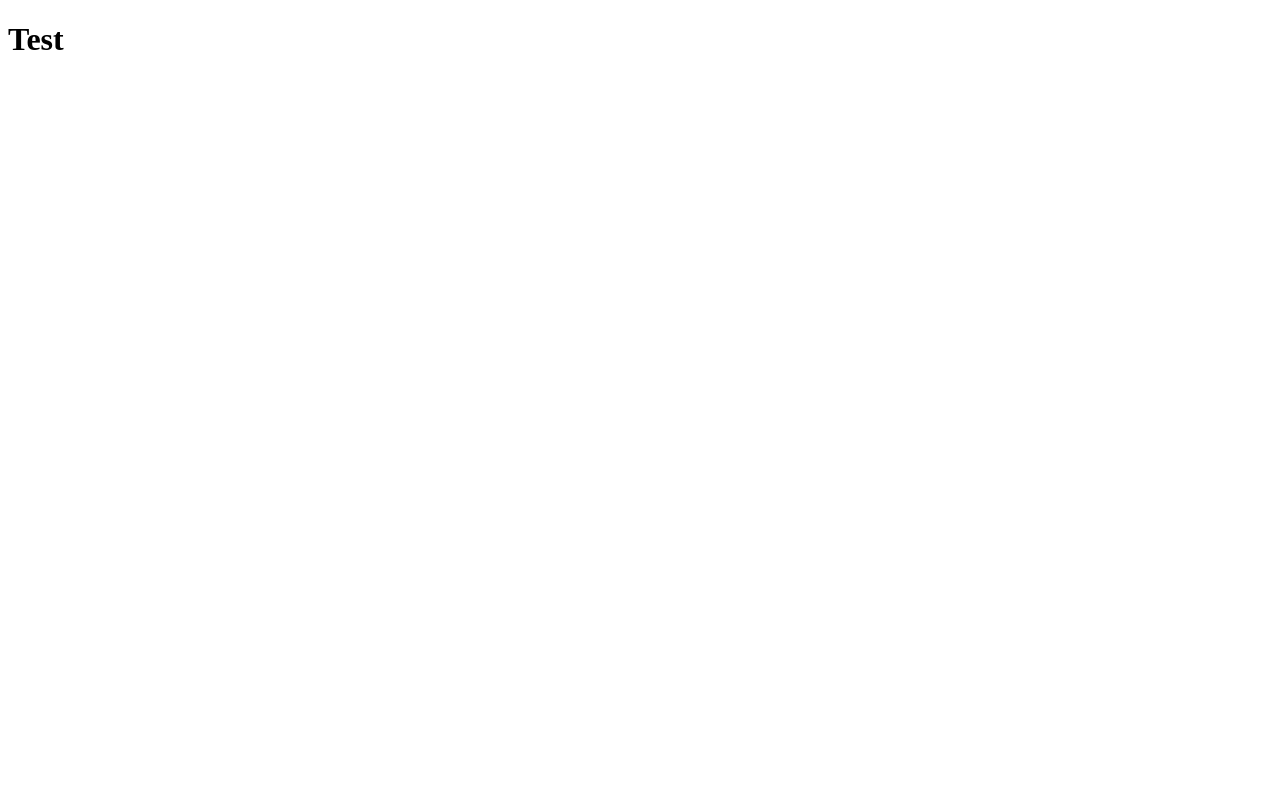
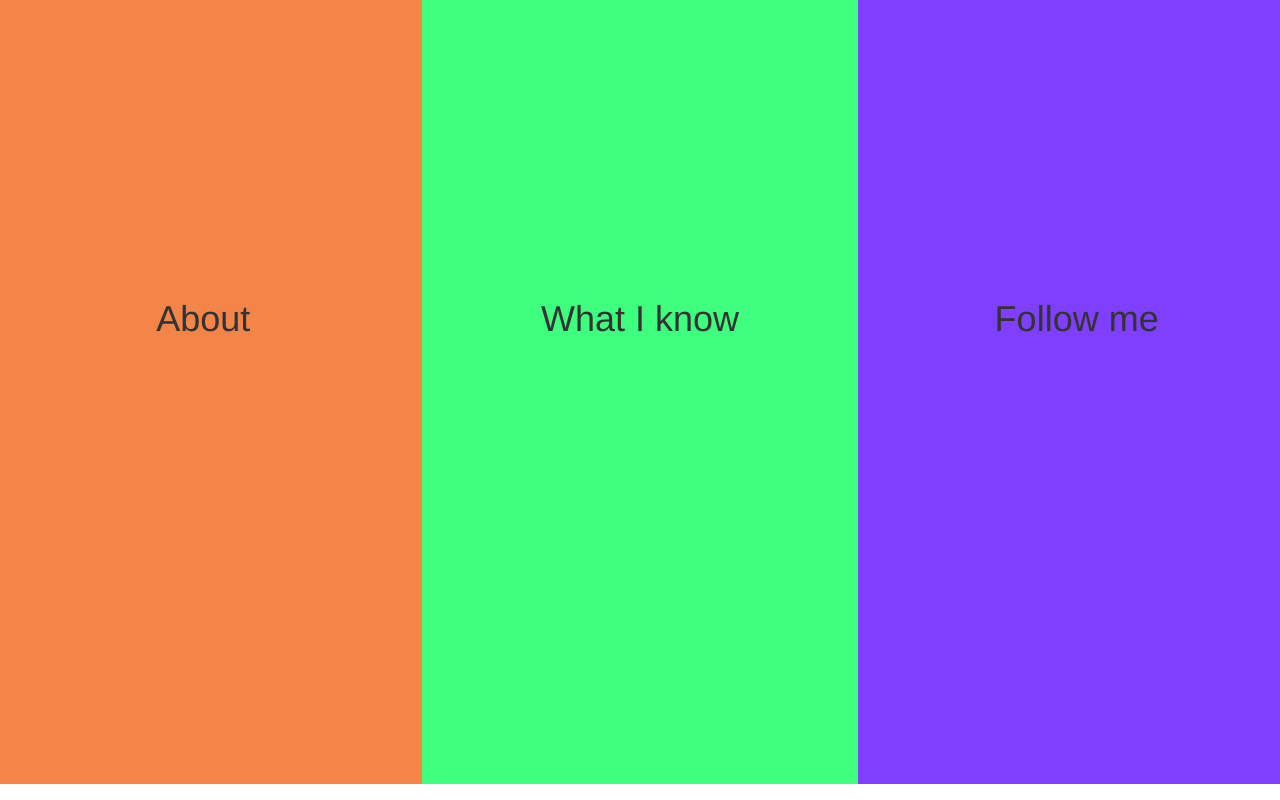
Before and after one commit to alekzanderx1/alekzanderx1.github.io, a plain HTML site: page syed.html in a window 1280 px wide. Drawn offline with nearby package versions, Linux system fonts and the light colour scheme.

Commit message:
Second page up

```diff
--- /dev/null
+++ b/syed.css
@@ -0,0 +1,49 @@
+.redpart
+{
+	height:98vh;
+	background-color:#FF6C1D;
+}
+.greenpart
+{
+	height:98vh;
+	background-color:#3EFF7E;
+}
+.bluepart
+{
+	height:98vh;
+	background-color:#7F3FFE;
+}
+
+.redpart:hover {
+	background: #F38549;
+}
+
+.bluepart:hover {
+	background: #9C6AFF;
+}
+
+.greenpart:hover {
+	background: #76F09F;
+}
+
+.about
+{
+	position: absolute;
+    top: 40%;
+    left: 50%;
+    transform: translateX(-50%) translateY(-50%);
+}
+.skills
+{
+	 position: absolute;
+    top: 40%;
+    left: 50%;
+    transform: translateX(-50%) translateY(-50%);
+}
+.follow
+{
+	 position: absolute;
+    top: 40%;
+    left: 50%;
+    transform: translateX(-50%) translateY(-50%);
+}
--- a/syed.html
+++ b/syed.html
@@ -5,8 +5,23 @@
 <meta charset="utf=8">
 <meta name="viewport" content="width=device-width, initial-scale=1, maximum-scale=1, user-scalable=no">
 <link rel="icon" href="favicon.ico">
+<script src="https://ajax.googleapis.com/ajax/libs/angularjs/1.6.4/angular.min.js"></script>
+<link rel="stylesheet" href="syed.css">
+<link rel="stylesheet" href="https://maxcdn.bootstrapcdn.com/bootstrap/3.3.7/css/bootstrap.min.css">
+<script src="https://maxcdn.bootstrapcdn.com/bootstrap/3.3.7/js/bootstrap.min.js"></script>
 </head>
 <body>
-<h1>Test</h1>
+<div class="row">
+<div class="col-sm-4 redpart">
+	<div class="about"><h1>About</h1></div>
+</div>
+<div class="col-sm-4 greenpart">
+	<div class="skills"><h1>What I know</h1>
+	</div>
+</div>
+<div class="col-sm-4 bluepart">
+	<div class="follow"><h1>Follow me</h1></div>
+</div>
+</div>
 </body>
 </html>
```
